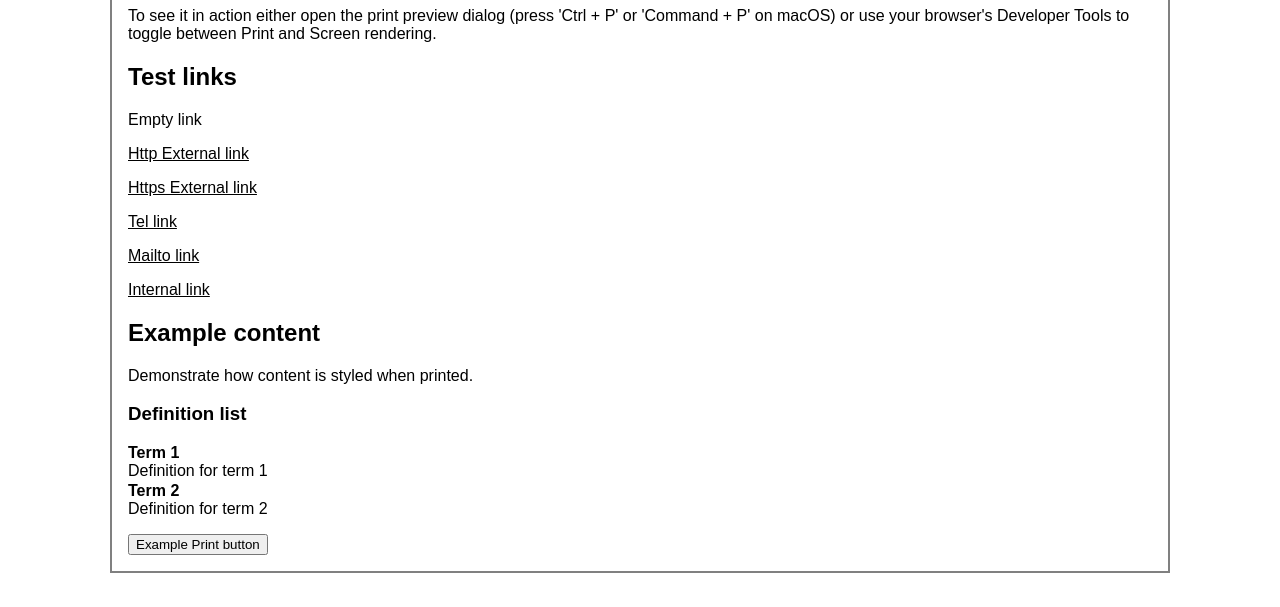
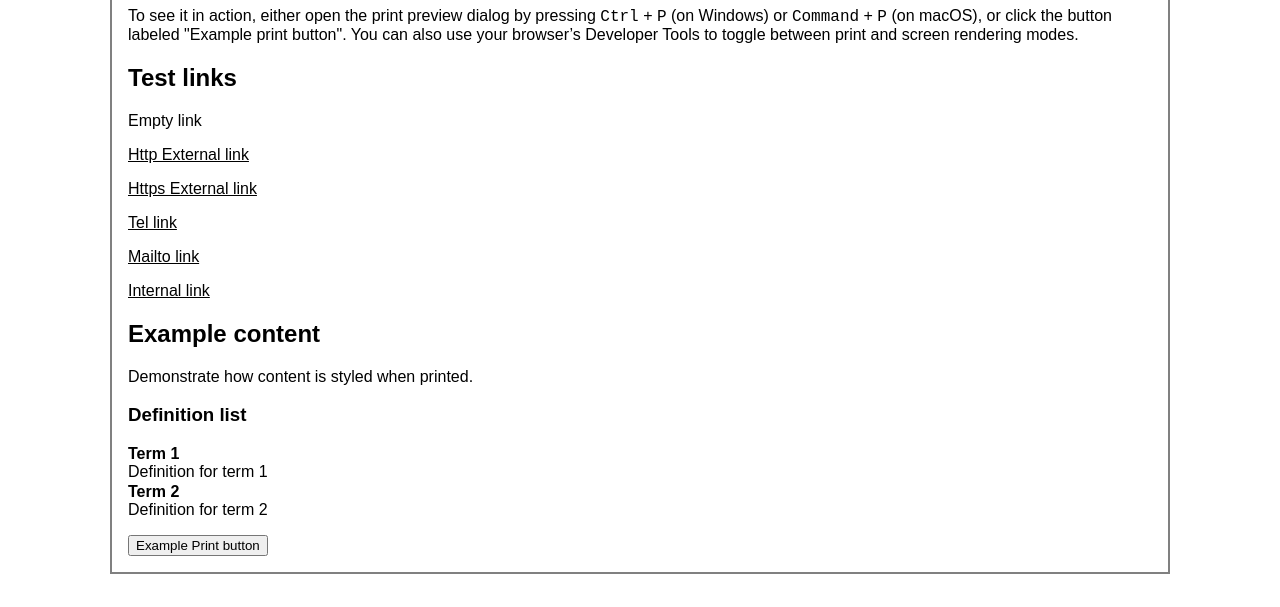
Before and after one commit to GOVTNZ/print-ready, a website with bundled scripts: page with-printready.html in a window 1280 px wide. Shown: the part 193-800 px from the top of the page. Built offline with nearby package versions, Linux system fonts and the light colour scheme.

Commit message:
Adjust sentence

```diff
--- a/with-printready.html
+++ b/with-printready.html
@@ -25,7 +25,7 @@
 
     <div class="main-content">
         <h1>Example page with PrintReady</h1>
-        <p>To see it in action either open the print preview dialog (press 'Ctrl + P' or 'Command + P' on macOS) or use your browser's Developer Tools to toggle between Print and Screen rendering.</p>
+        <p>To see it in action, either open the print preview dialog by pressing <kbd>Ctrl</kbd> + <kbd>P</kbd> (on Windows) or <kbd>Command</kbd> + <kbd>P</kbd> (on macOS), or click the button labeled "Example print button". You can also use your browser’s Developer Tools to toggle between print and screen rendering modes.</p>
 
 
         <h2>Test links</h2>
```
Also changed, not shown: without-printready.html (+2 -1 lines).
